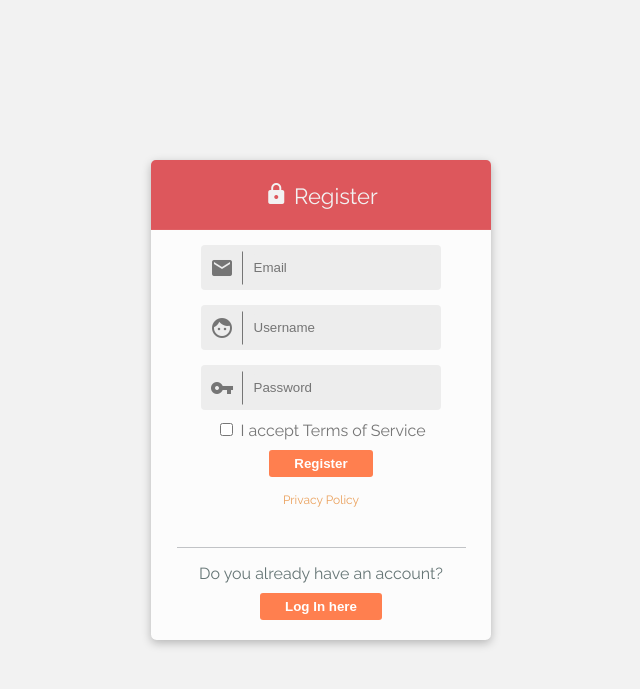
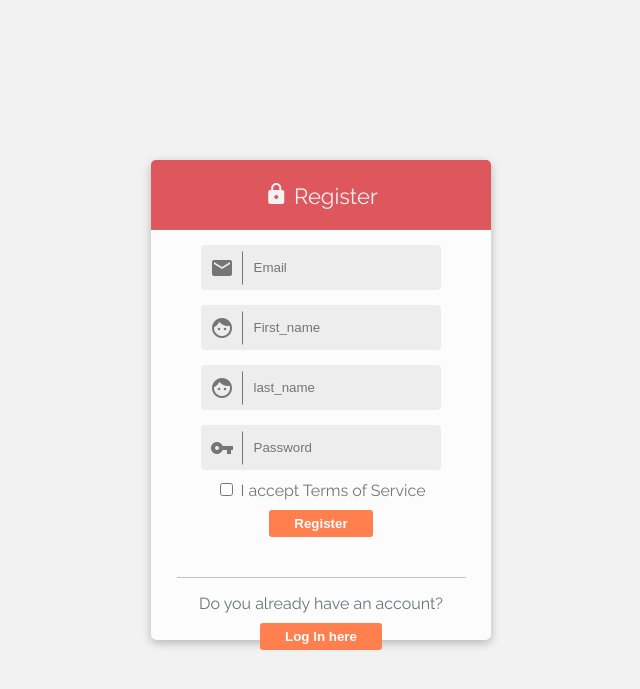
Before and after one commit to sideeg/easy-move, a Flask app: page /register in a window 1280 px wide. Shown: the top 689 px of the page, without its empty margins (319-959 px from the left). Run offline with Flask 3, Linux system fonts and the light colour scheme.

Commit message:
finish work with login and register design

```diff
--- a/templates/login.html
+++ b/templates/login.html
@@ -21,12 +21,12 @@
             <i class="material-icons lock">lock</i> Login
         </div>
 
-        <form>
+        <form action = "{{ url_for('login') }}" method = "POST">
             <div class="input">
                 <div class="input-addon">
                     <i class="material-icons">face</i>
                 </div>
-                <input id="username" placeholder="Username" type="text" required class="validate" autocomplete="off">
+                <input id="first_name" placeholder="first name" type="text" required class="validate" autocomplete="off">
             </div>
 
             <div class="clearfix"></div>
--- a/templates/register.html
+++ b/templates/register.html
@@ -21,7 +21,7 @@
             <i class="material-icons lock">lock</i> Register
         </div>
 
-        <form>
+        <form action = "{{ url_for('register') }}" method = "POST">
             <div class="input">
                 <div class="input-addon">
                     <i class="material-icons">email</i>
@@ -35,7 +35,13 @@
                 <div class="input-addon">
                     <i class="material-icons">face</i>
                 </div>
-                <input id="username" placeholder="Username" type="text" required class="validate" autocomplete="off">
+                <input id="first_name" placeholder="First_name" type="text" required class="validate" autocomplete="off">
+            </div>
+ <div class="input">
+                <div class="input-addon">
+                    <i class="material-icons">face</i>
+                </div>
+                <input id="last_name" placeholder="last_name" type="text" required class="validate" autocomplete="off">
             </div>
 
             <div class="clearfix"></div>
@@ -55,10 +61,6 @@
             <input type="submit" value="Register" />
         </form>
 
-        <div class="privacy">
-            <a href="#">Privacy Policy</a>
-        </div>
-
         <div class="register">
             <span style="color: #657575">Do you already have an account?</span>
             <a href="login.html"><button id="register-link">Log In here</button></a>
```
